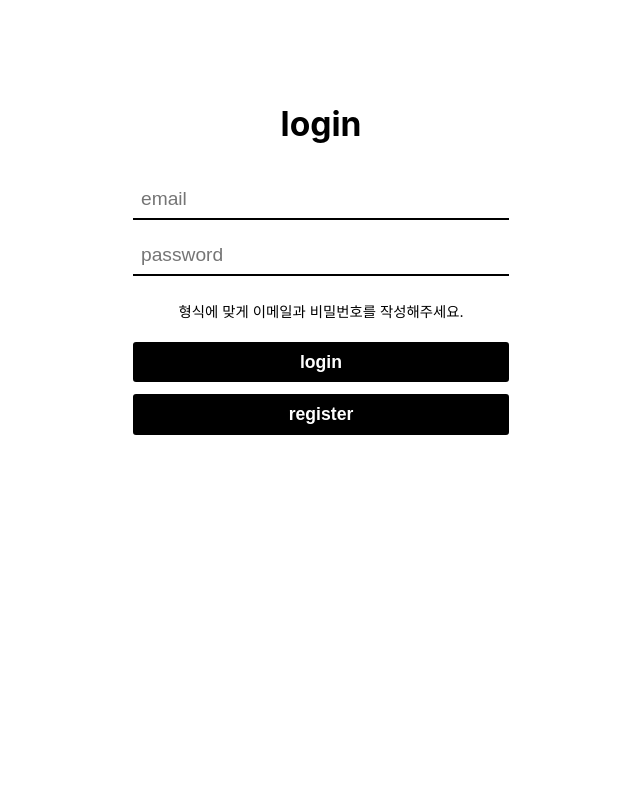
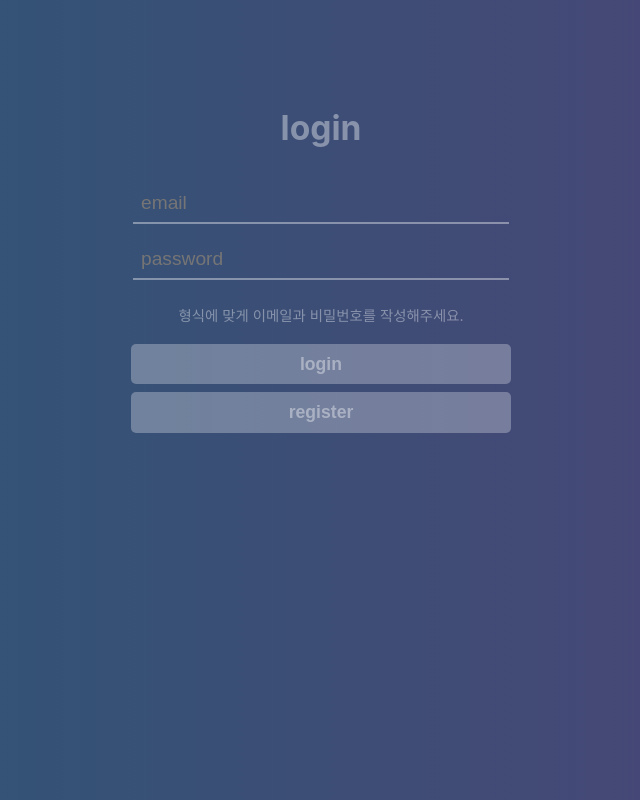
Before and after one commit to ejaman/ejaman-wanted-pre-onboarding-challenge-fe, a React (Create React App) app in the folder client/: page / in a window 1280 px wide. Shown: the whole page, without its empty margins (319-959 px from the left). Built offline with nearby package versions, Linux system fonts and the light colour scheme.

Commit message:
feat: styled-component 수정

```diff
--- a/client/package.json
+++ b/client/package.json
@@ -10,6 +10,7 @@
     "@types/jest": "^27.5.2",
     "@types/node": "^16.11.47",
     "@types/react-dom": "^18.0.6",
+    "@types/react-redux": "^7.1.24",
     "@types/react-router-dom": "^5.3.3",
     "axios": "^0.27.2",
     "react": "^18.2.0",
--- a/client/src/components/AddTodo.tsx
+++ b/client/src/components/AddTodo.tsx
@@ -28,10 +28,10 @@ const AddTodo = () => {
     </AddContainer>
   );
 };
-const AddContainer = styled.form`
+export const AddContainer = styled.form`
   padding: 1rem;
   padding-bottom: 2rem;
-  border: 1px solid;
+  color: #ffffff63;
 `;
 
 export const Input = styled.input`
@@ -39,21 +39,24 @@ export const Input = styled.input`
   margin: auto;
   text-align: center;
   border: none;
-  /* border-bottom: 1px solid; */
+  background: none;
   padding: 0.3rem;
   margin-bottom: 1rem;
   outline: none;
   width: 30rem;
+  color: #ffffff63;
 `;
 export const Title = styled(Input)`
   font-size: 1rem;
   font-weight: bold;
+  color: #ffffff63;
 `;
 
 export const BasicBtn = styled.button`
   background: none;
   border: none;
   font-weight: bold;
+  color: #ffffff63;
   &:hover {
     opacity: 0.6;
   }
--- a/client/src/components/Header.tsx
+++ b/client/src/components/Header.tsx
@@ -22,6 +22,7 @@ const HeaderDiv = styled.header`
   display: flex;
   padding: 1rem 5rem;
   align-items: center;
+  color: #ffffff63;
 `;
 const LogoutBtn = styled.button`
   margin-left: auto;
@@ -29,8 +30,9 @@ const LogoutBtn = styled.button`
   font-weight: bold;
   background: none;
   border: none;
+  color: #ffffff63;
   &:hover {
-    opacity: 0.7;
+    opacity: 0.5;
   }
 `;
 
--- a/client/src/components/TodoList.tsx
+++ b/client/src/components/TodoList.tsx
@@ -37,11 +37,20 @@ const TodoList = ({ list }: ListProps) => {
       >
         Delete
       </BasicBtn>
+      <Divider></Divider>
     </ListContainer>
   );
 };
+const Divider = styled.div`
+  width: 3rem;
+  height: 1px;
+  background-color: #ffffff63;
+  margin: auto;
+  margin-top: 1.5rem;
+`;
 const ListContainer = styled.div`
   margin: 2rem;
+  color: #ffffff63;
 `;
 const P = styled.p`
   font-size: 0.7rem;
--- a/client/src/components/styleComponents/LoginRegister.tsx
+++ b/client/src/components/styleComponents/LoginRegister.tsx
@@ -1,6 +1,5 @@
 import styled from "styled-components";
 export const Container = styled.section`
-  background-color: white;
   border-radius: 10px;
   width: 25rem;
   height: 30rem;
@@ -11,17 +10,20 @@ export const Container = styled.section`
   padding: 1rem;
   font-size: 1.4rem;
   margin: auto;
+  color: #ffffff63;
 `;
 
 export const LoginInput = styled.input`
   width: 90%;
   border: none;
+  background: none;
   border-bottom: 2px solid;
   outline: none;
   font-weight: 500;
   font-size: 1.2rem;
   padding: 0.5rem;
   margin: 0.5rem;
+  color: #ffffff63;
 `;
 
 export const PText = styled.div`
@@ -32,17 +34,15 @@ export const PText = styled.div`
 export const BasicBtn = styled.button`
   padding: 0.6rem;
   margin-top: 0.5rem;
-  background-color: black;
-  color: white;
+  background-color: #ffffff48;
+  color: #ffffff63;
   border: thin;
   border-radius: 5px;
   width: 95%;
   font-weight: 600;
   font-size: 1.1rem;
-  border: 2px solid;
+
   &:hover {
-    border: 2px solid;
-    background-color: white;
-    color: black;
+    opacity: 0.5;
   }
 `;
--- a/client/src/index.css
+++ b/client/src/index.css
@@ -1,13 +1,17 @@
 body {
   margin: 0;
-  font-family: -apple-system, BlinkMacSystemFont, 'Segoe UI', 'Roboto', 'Oxygen',
-    'Ubuntu', 'Cantarell', 'Fira Sans', 'Droid Sans', 'Helvetica Neue',
+  font-family: -apple-system, BlinkMacSystemFont, "Segoe UI", "Roboto", "Oxygen",
+    "Ubuntu", "Cantarell", "Fira Sans", "Droid Sans", "Helvetica Neue",
     sans-serif;
   -webkit-font-smoothing: antialiased;
   -moz-osx-font-smoothing: grayscale;
+
+  background: #2b5876;
+  background: -webkit-linear-gradient(to right, #2b5876, #4e4376);
+  background: linear-gradient(to right, #2b5876, #4e4376);
 }
 
 code {
-  font-family: source-code-pro, Menlo, Monaco, Consolas, 'Courier New',
+  font-family: source-code-pro, Menlo, Monaco, Consolas, "Courier New",
     monospace;
 }
--- a/client/src/pages/Todos.tsx
+++ b/client/src/pages/Todos.tsx
@@ -16,16 +16,39 @@ const Todos = () => {
 
   return (
     <Container>
-      <AddTodo />
-      {lists.map((list, idx) => (
-        <TodoList list={list} key={idx} />
-      ))}
+      <AddDiv>
+        <AddTodo />
+      </AddDiv>
+      <ListDiv>
+        {lists.map((list, idx) => (
+          <TodoList list={list} key={idx} />
+        ))}
+      </ListDiv>
     </Container>
   );
 };
 const Container = styled.div`
   margin: auto;
   text-align: center;
+  display: flex;
 `;
 
+const Div = styled.div`
+  /* border: 1px solid; */
+  margin: auto;
+  overflow: auto;
+`;
+const AddDiv = styled(Div)`
+  border-radius: 50%;
+  box-shadow: rgba(50, 50, 93, 0.25) 0px 6px 12px -2px,
+    rgba(0, 0, 0, 0.3) 0px 3px 7px -3px;
+`;
+const ListDiv = styled(Div)`
+  margin-top: 4rem;
+  height: 30rem;
+
+  &::-webkit-scrollbar {
+    width: 10px;
+  }
+`;
 export default Todos;
```
Also changed, not shown: client/src/App.css (deleted, +0 -38 lines), 2 other files (tests, documents, lock files or other folders).
